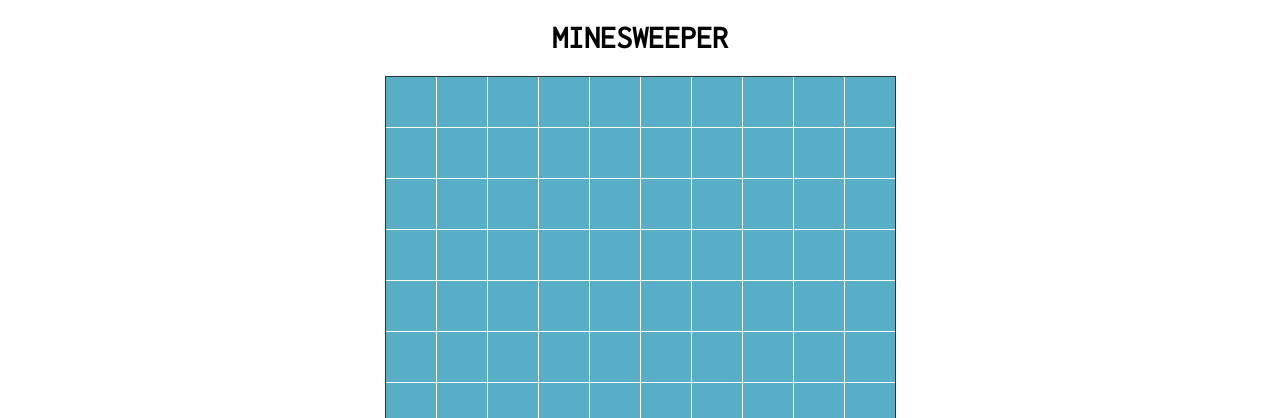
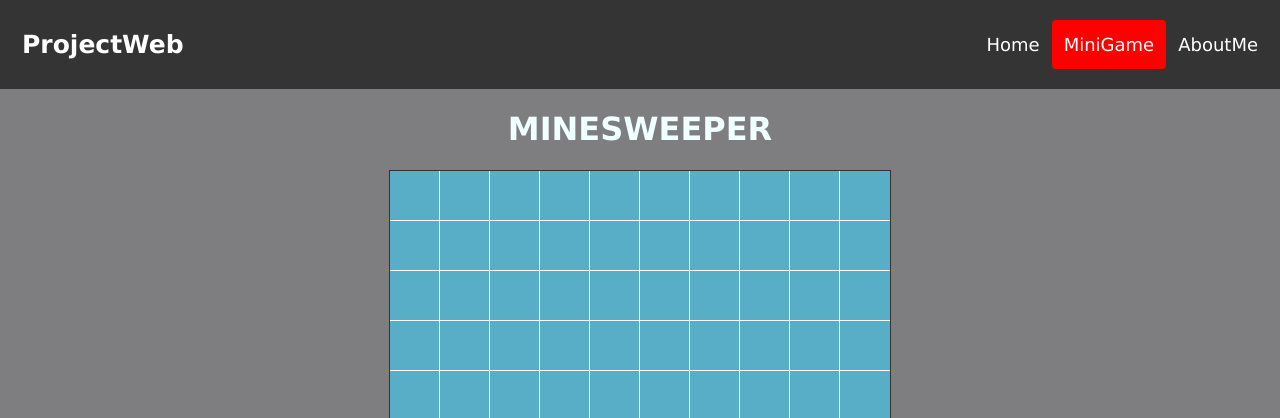
Before and after one commit to KhunanonJanta/Personal-Website-Project, a plain HTML site: page minesweeper/index.html in a window 1280 px wide. Shown: the top 418 px of the page. Drawn offline with nearby package versions, Linux system fonts and the light colour scheme.

Commit message:
Link with minigame

```diff
--- a/minesweeper/index.html
+++ b/minesweeper/index.html
@@ -3,10 +3,20 @@
   <head>
     <title>MINESWEEPER</title>
     <link rel="stylesheet" href="style.css">
+    <link rel="stylesheet" href="../css/style.css">
     <link href="https://cdnjs.cloudflare.com/ajax/libs/font-awesome/4.7.0/css/font-awesome.min.css" rel="stylesheet">
     <link href="https://fonts.googleapis.com/css?family=Inconsolata" rel="stylesheet">
     <script src="https://cdnjs.cloudflare.com/ajax/libs/jquery/3.2.1/jquery.min.js"></script>
   </head>
+  <!-- Header -->
+  <div class="header">
+      <a href="#default" class="logo">ProjectWeb</a>
+      <div class="header-left">
+          <a  href="../Index.html">Home</a>
+          <a class="active"href="#minigame">MiniGame</a>
+          <a href="#about">AboutMe</a>
+      </div>
+  </div>
 
   <body>
     <h1>MINESWEEPER</h1>
--- a/minesweeper/style.css
+++ b/minesweeper/style.css
@@ -1,6 +1,11 @@
 body {
   font-family: 'Inconsolata', monospace;
   text-align: center;
+  background-color: #7E7D80;
+}
+
+h1 {
+  color: azure;
 }
 
 #board {
```
Also changed, not shown: Index.html (+3 -2 lines).
